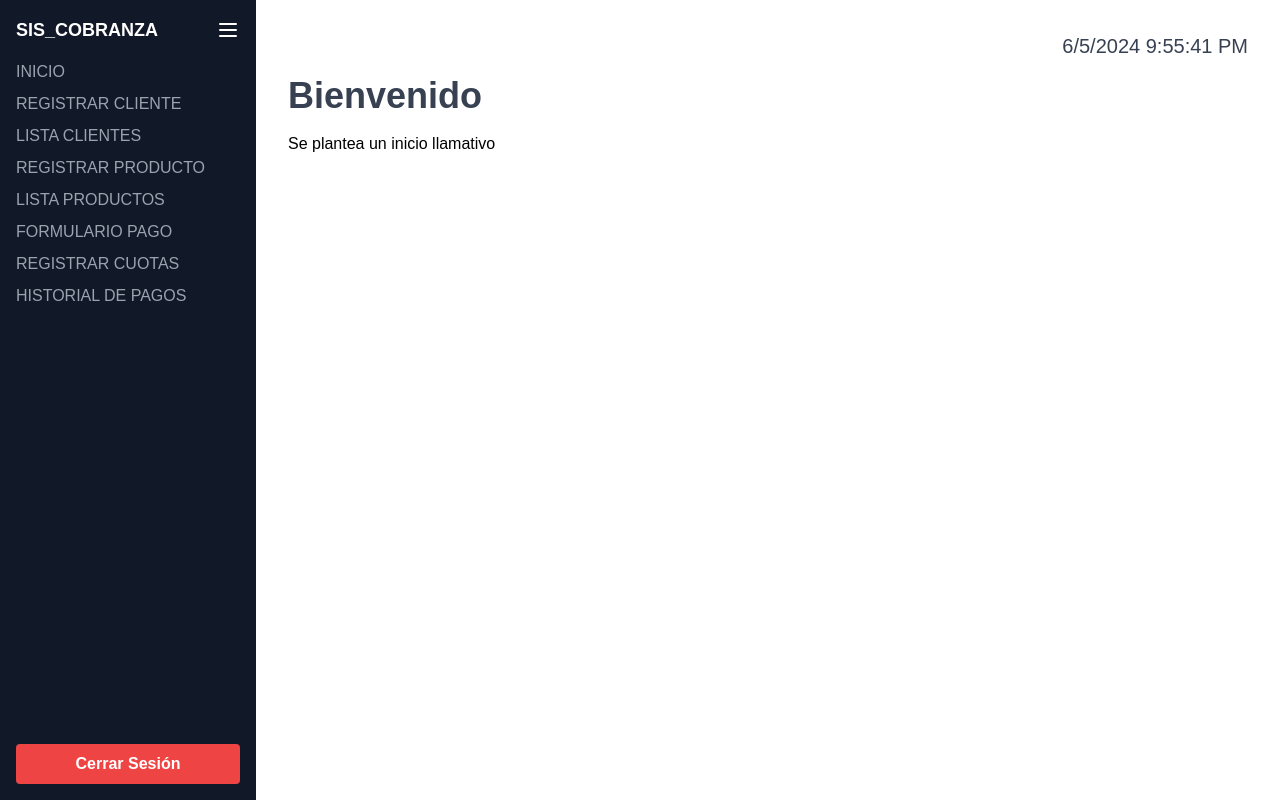
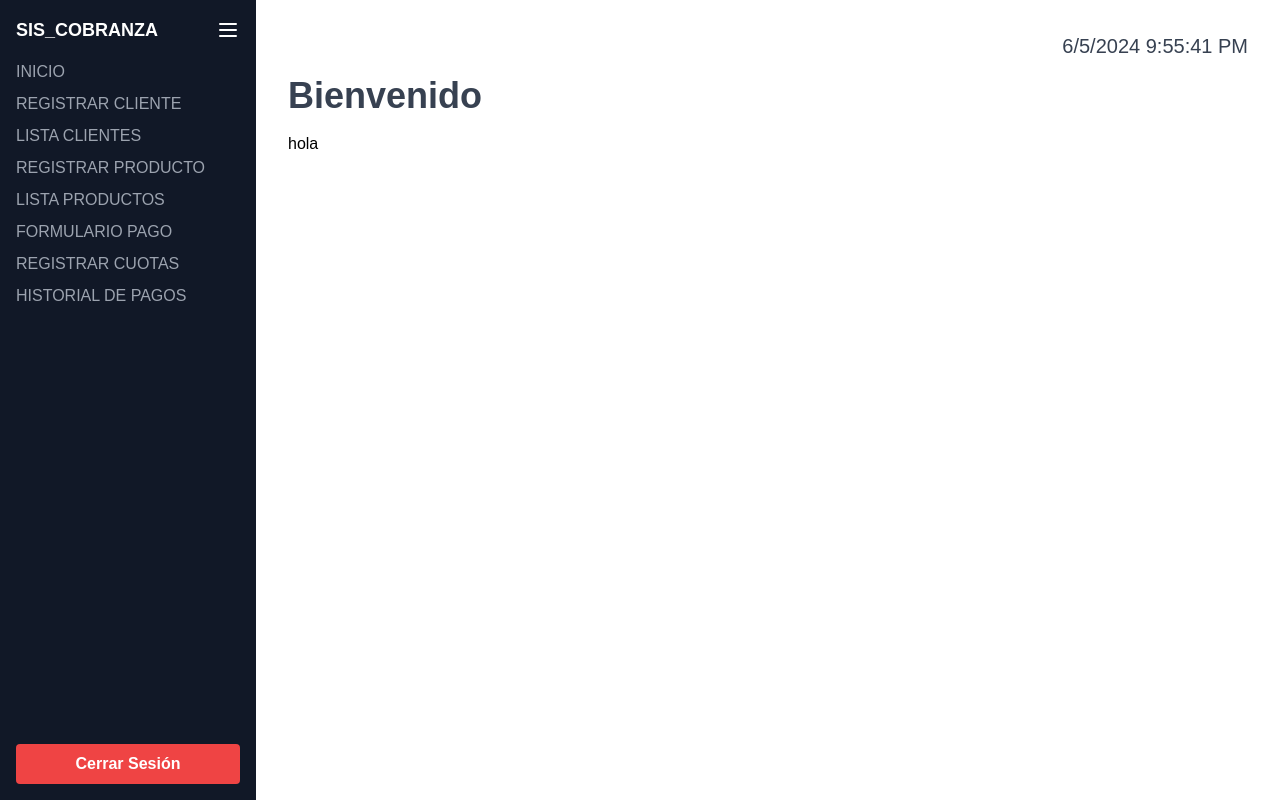
Before and after one commit to 22042001/Sistema-cuot-Dise-o, a React (Create React App) app: page / in a window 1280 px wide. Built offline with nearby package versions, Linux system fonts and the light colour scheme.

Commit message:
hola mudo

```diff
--- a/src/paginaInicio/components/inicio.js
+++ b/src/paginaInicio/components/inicio.js
@@ -17,7 +17,7 @@ const Inicio = ({ usuario }) => {
                 Bienvenido
             </h1>
             <p className="mt-4 break-words justify-center">
-                Se plantea un inicio llamativo
+                hola
             </p>
         </div>
     </div>
```
